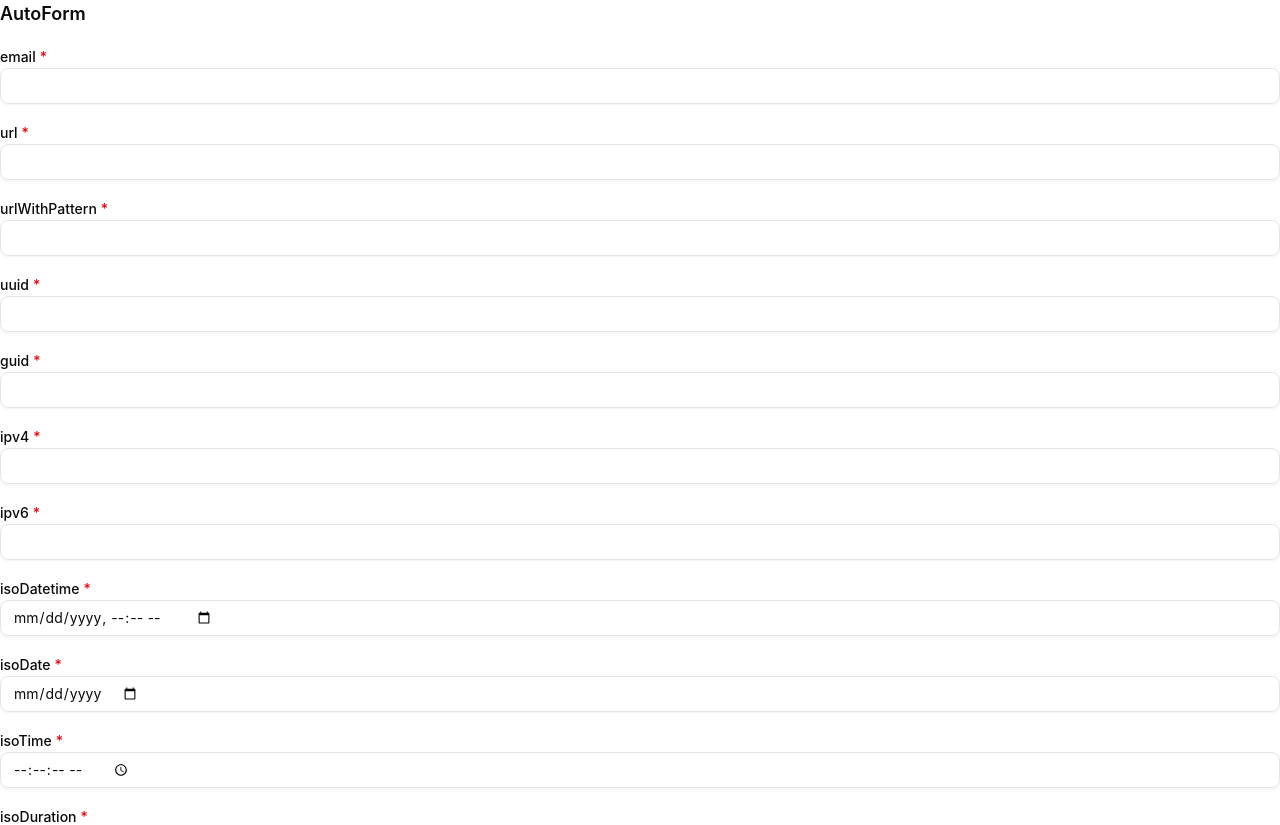
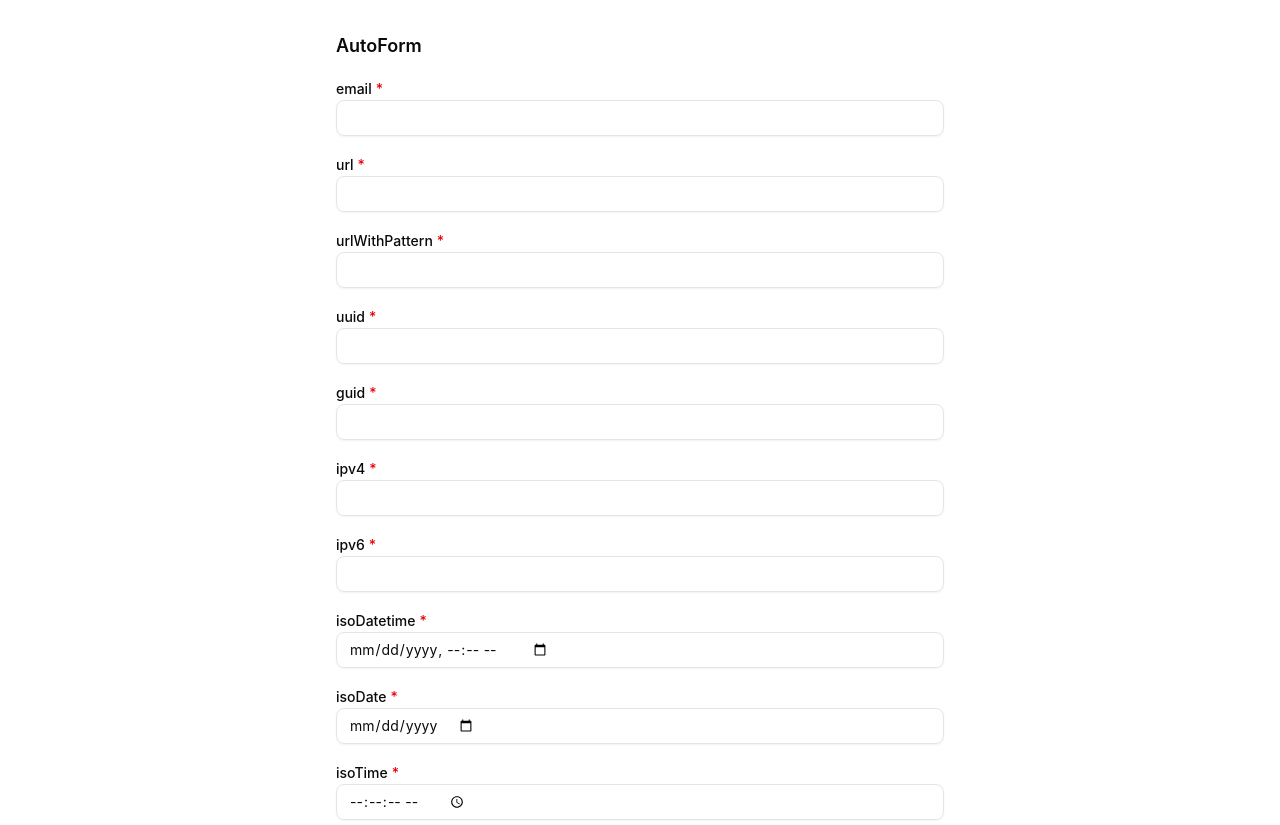
Before and after one commit to lbogerd/autoform, a React (Vite) app: page / in a window 1280 px wide. Shown: the top 825 px of the page. Built offline with nearby package versions, Linux system fonts and the light colour scheme.

Commit message:
fix: improve example styling

```diff
--- a/src/components/autoform/example.tsx
+++ b/src/components/autoform/example.tsx
@@ -5,7 +5,7 @@ export const Example = () => {
   const input = asJsonSchema;
 
   return (
-    <div className="space-y-4">
+    <div className="space-y-4 max-w-2xl p-8 m-auto">
       <h2 className="text-lg font-semibold">AutoForm</h2>
       <AutoForm schema={input} />
     </div>
```
